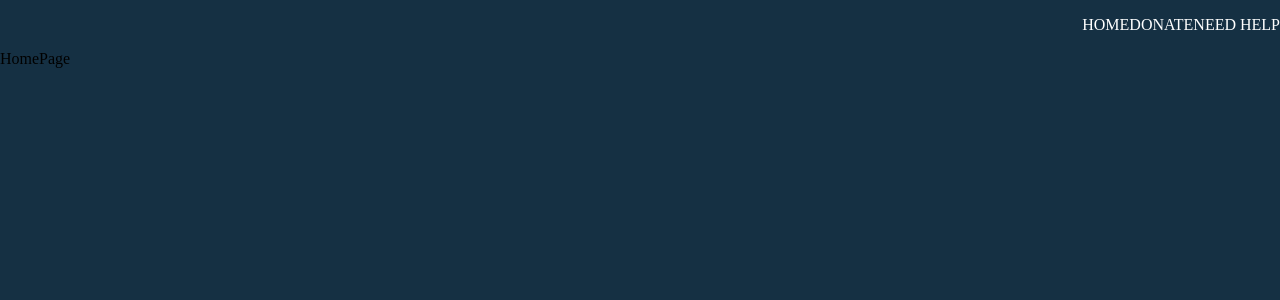
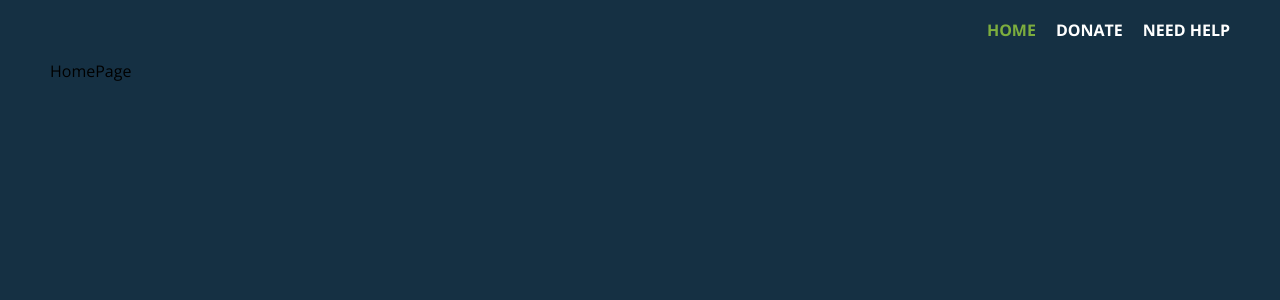
Before and after one commit to luckyx314/projectInom, a React (Create React App) app in the folder client/: page /home in a window 1280 px wide. Shown: the top 300 px of the page. Built offline with nearby package versions, Linux system fonts and the light colour scheme.

Commit message:
styled: navbar

```diff
--- a/client/src/components/NavBar/NavBar.css
+++ b/client/src/components/NavBar/NavBar.css
@@ -2,7 +2,7 @@
     width: 100%;
     background: #153043;
     display: flex;
-    height: 50px;
+    height: 60px;
     align-items: center;
     justify-content: flex-end
 }
@@ -16,4 +16,14 @@
 #nav1 a {
     color: white;
     text-decoration: none;
+    padding: 10px 0;
+    font-weight: 700;
 }
+
+#nav1 a.active {
+    color: #7CAD3E;
+}
+
+#nav1 a:nth-child(2) {
+    margin: 0 20px;
+}
--- a/client/src/index.css
+++ b/client/src/index.css
@@ -1,7 +1,10 @@
+@import url('https://fonts.googleapis.com/css2?family=Open+Sans:ital,wght@0,300;0,400;0,500;0,600;0,700;0,800;1,300;1,400&display=swap');
+
 * {
     box-sizing: border-box;
     margin: 0;
     padding: 0;
+    font-family: "Open Sans", sans-serif;
 }
 
 .App {
@@ -9,4 +12,5 @@
     min-height: 100vh;
     width: 100%;
     height: 100%;
+    padding: 0 50px;
 }
```
